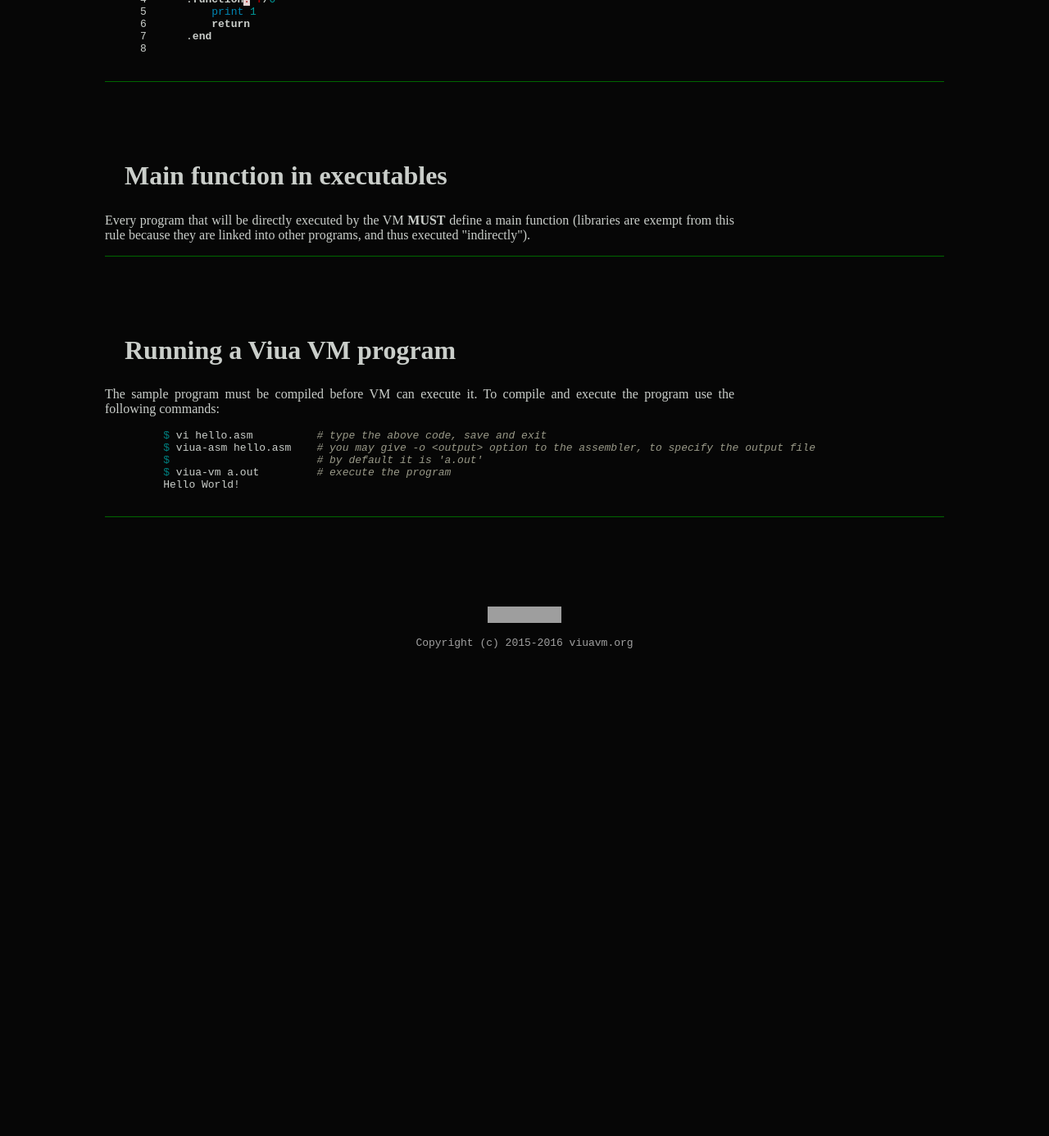
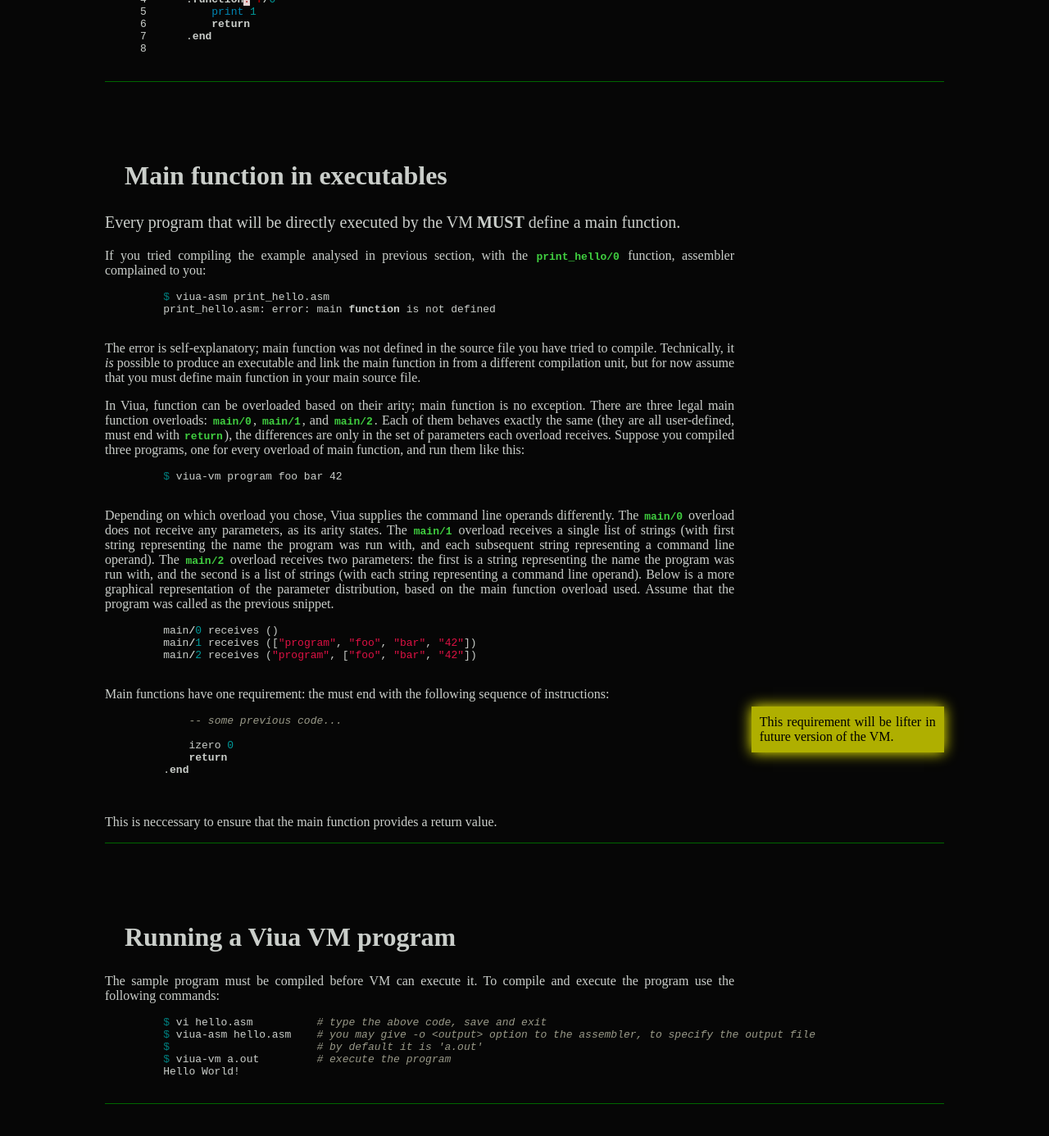
Before and after one commit to marekjm/docs.viuavm.org, a Jekyll site: the page built from _tutorials/hello-world.html, in a window 1280 px wide and 1400 px high, scrolled down 3331 px. Shown: the top 1386 px of the window at 82% size. Built offline with Jekyll 4.4.1, drawn with Linux system fonts in a browser that asks for light colours; before the commit the page ends 4149 px from its top, so only the background shows below that; grey boxes are pictures that could not be loaded.

Commit message:
Add information about main functions

```diff
--- a/_tutorials/hello-world.html
+++ b/_tutorials/hello-world.html
@@ -234,10 +234,65 @@
 <section class="chapter">
     <h2> Main function in executables </h2>
 
-    <p> Every program that will be directly executed by the VM <strong>MUST</strong> define a main
-    function (libraries are exempt from this rule because they are linked into other programs, and
-    thus executed "indirectly").
+    <p class="summary"> Every program that will be directly executed by the
+    VM <strong>MUST</strong> define a main function.
     </p>
+
+    <p> If you tried compiling the example analysed in previous section, with the <code>print_hello/0</code> function,
+    assembler complained to you:
+    </p>
+
+    {% highlight bash %}
+    $ viua-asm print_hello.asm
+    print_hello.asm: error: main function is not defined
+    {% endhighlight %}
+
+    <p> The error is self-explanatory; main function was not defined in the source file you have tried to compile.
+    Technically, it <em>is</em> possible to produce an executable and link the main function in from a different compilation
+    unit, but for now assume that you must define main function in your main source file.
+    </p>
+
+    <p> In Viua, function can be overloaded based on their arity; main function is no exception.
+    There are three legal main function overloads: <code>main/0</code>, <code>main/1</code>, and <code>main/2</code>.
+    Each of them behaves exactly the same (they are all user-defined, must end with <code>return</code>), the differences are only
+    in the set of parameters each overload receives.
+    Suppose you compiled three programs, one for every overload of main function, and run them like this:
+    </p>
+
+    {% highlight bash %}
+    $ viua-vm program foo bar 42
+    {% endhighlight %}
+
+    <p> Depending on which overload you chose, Viua supplies the command line operands differently.
+    The <code>main/0</code> overload does not receive any parameters, as its arity states.
+    The <code>main/1</code> overload receives a single list of strings (with first string representing the name the program was
+    run with, and each subsequent string representing a command line operand).
+    The <code>main/2</code> overload receives two parameters: the first is a string representing the name the program was run with, and
+    the second is a list of strings (with each string representing a command line operand).
+    Below is a more graphical representation of the parameter distribution, based on the main function overload used.
+    Assume that the program was called as the previous snippet.
+    </p>
+
+    {% highlight lua %}
+    main/0 receives ()
+    main/1 receives (["program", "foo", "bar", "42"])
+    main/2 receives ("program", ["foo", "bar", "42"])
+    {% endhighlight %}
+
+    <p> Main functions have one requirement: the must end with the following sequence of instructions: </p>
+
+    <p class="note important-note">This requirement will be lifter in future version of the VM.</p>
+    {% highlight lua %}
+        -- some previous code...
+
+        izero 0
+        return
+    .end
+    {% endhighlight %}
+    <div class="clear"></div>
+
+    <p> This is neccessary to ensure that the main function provides a return value. </p>
+
 </section>
 
 <section class="chapter">
```
